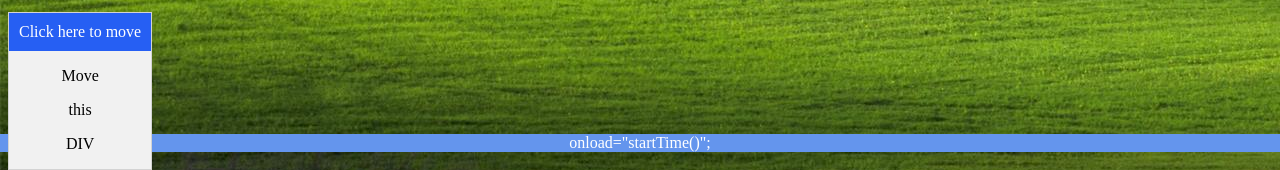
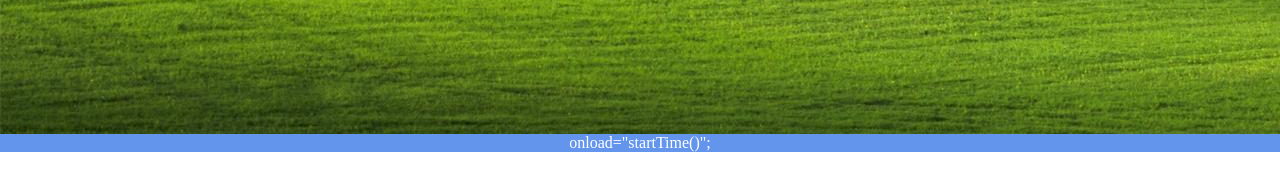
Before and after one commit to Sharm16/portfolio, a plain HTML site: page index.html in a window 1280 px wide. Shown: the part 648-818 px from the top of the page. Drawn offline with nearby package versions, Linux system fonts and the light colour scheme; files whose address does not match are found by name.

Commit message:
removed the test window

```diff
--- a/index.html
+++ b/index.html
@@ -70,13 +70,7 @@
     </div>
 </div>
 
-<div class="mydiv" id="mydiv">
-    <!--Include a header DIV with the same name as the draggable DIV, followed by "header":-->
-    <div class="mydivheader" id="mydivheader">Click here to move</div>
-    <p>Move</p>
-    <p>this</p>
-    <p>DIV</p>
-</div>
+
 
 
 <div class="footer">
```
